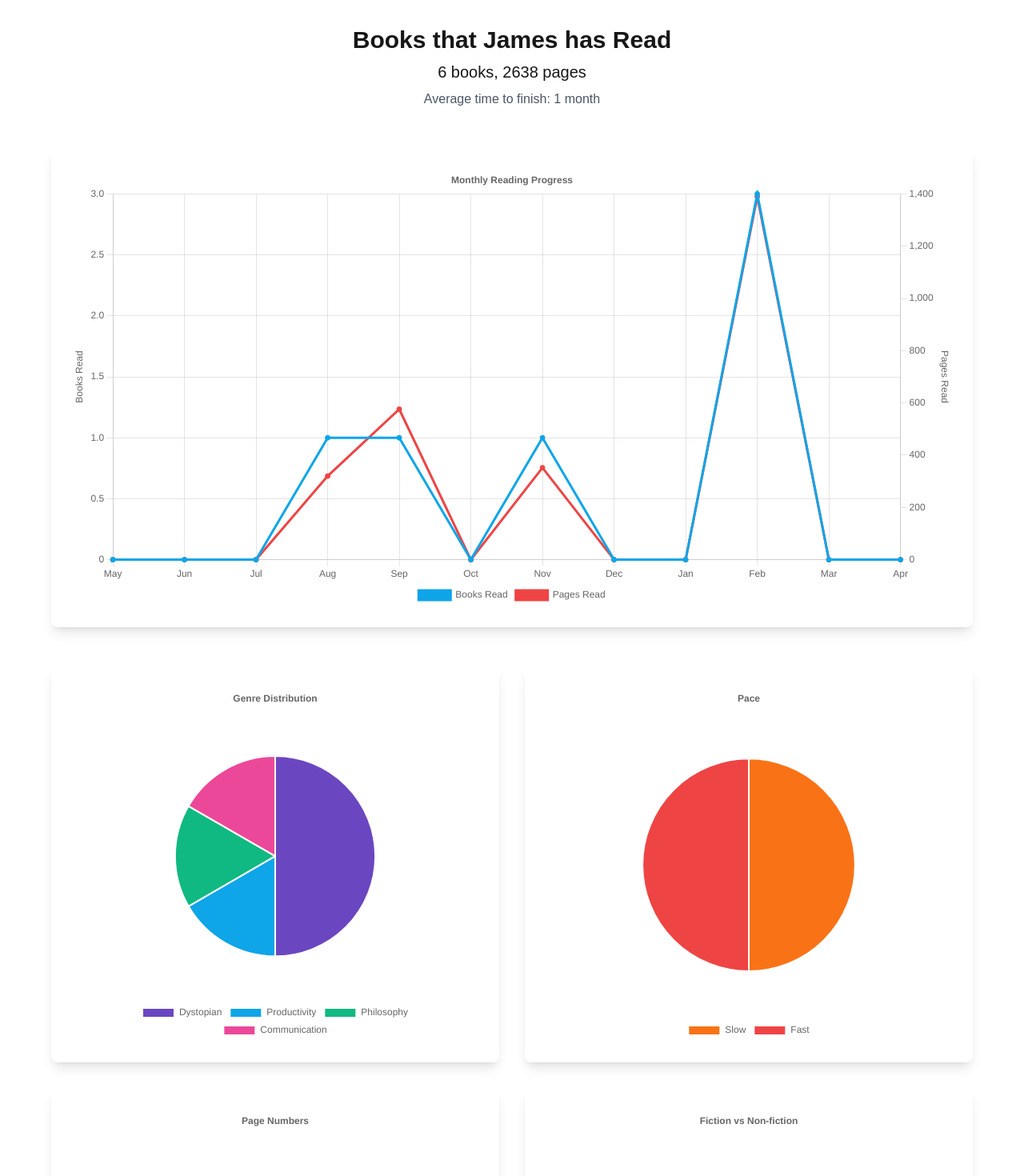
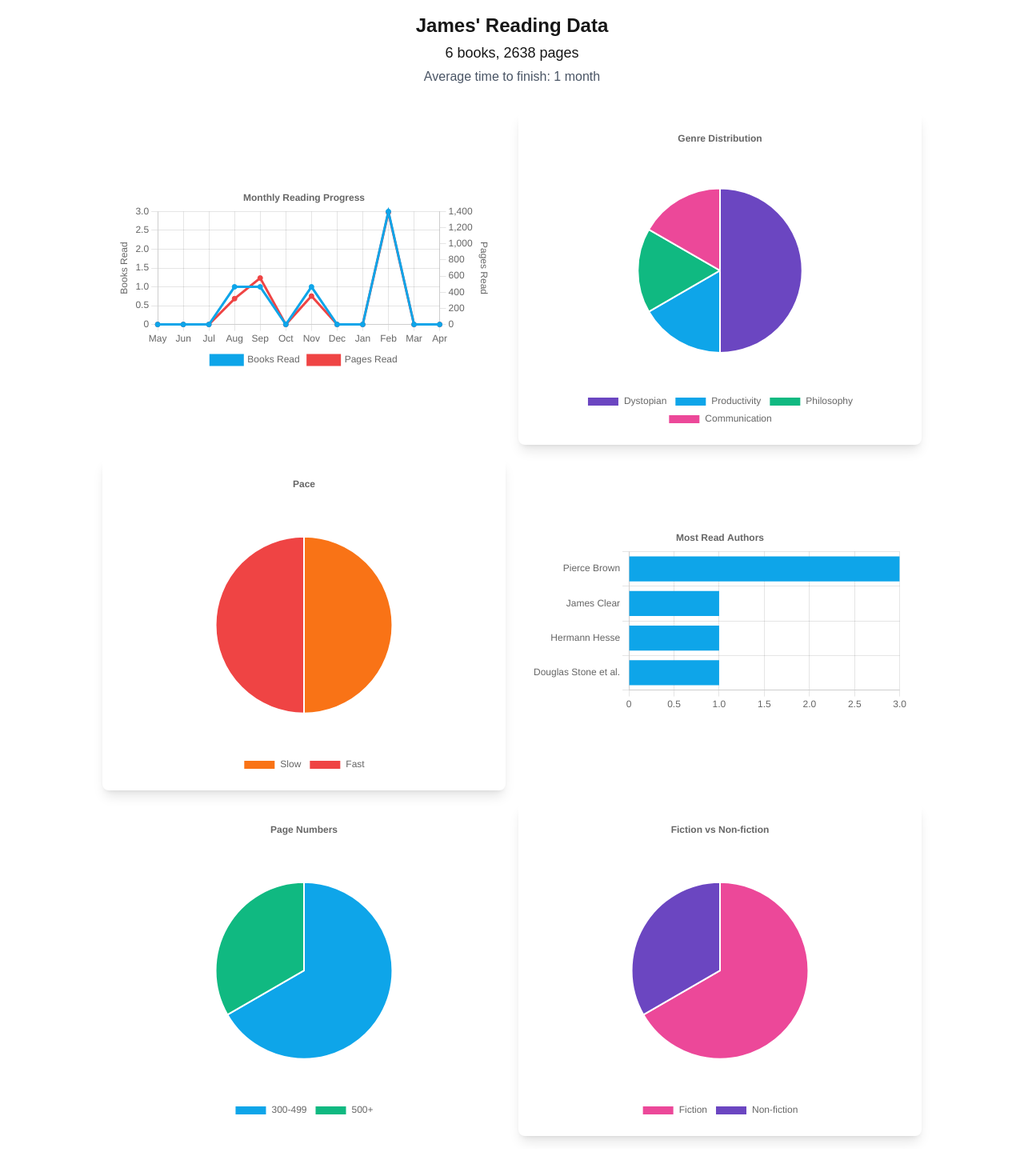
Before and after one commit to JamesMitofsky/reading-data-visualizer, a Next.js app: page / in a window 1280 px wide. Shown: the top 1470 px of the page at 80% size. After the commit the page ends 1436 px from the top, so only its background shows below. Built offline with nearby package versions, Linux system fonts and the light colour scheme.

Commit message:
Tweak placement and alignment

```diff
--- a/src/app/page.tsx
+++ b/src/app/page.tsx
@@ -69,7 +69,7 @@ export default function Home() {
 
   // Sort genres by count
   const sortedGenres = Object.entries(genreCounts)
-    .sort(([,a], [,b]) => b - a)
+    .sort(([, a], [, b]) => b - a)
     .reduce((obj: { [key: string]: number }, [key, value]) => {
       obj[key] = value;
       return obj;
@@ -161,13 +161,13 @@ export default function Home() {
 
   // Sort authors by count and take top 5
   const topAuthors = Object.entries(authorCounts)
-    .sort(([,a], [,b]) => b - a)
+    .sort(([, a], [, b]) => b - a)
     .slice(0, 5);
 
   const authorData = {
     labels: topAuthors.map(([author]) => author),
     datasets: [{
-      data: topAuthors.map(([,count]) => count),
+      data: topAuthors.map(([, count]) => count),
       backgroundColor: ['#0ea5e9'],
     }]
   };
@@ -229,17 +229,19 @@ export default function Home() {
   const monthText = averageMonths === 1 ? 'month' : 'months';
 
   return (
-    <div className="min-h-screen p-8 bg-white">
-      <main className="max-w-6xl mx-auto space-y-12">
+    <div className="min-h-screen p-4 bg-white">
+      <main className="max-w-5xl mx-auto space-y-8">
         <div className="text-center">
-          <h1 className="text-3xl font-bold mb-2">Books that James has Read</h1>
-          <p className="text-xl">{totalBooks} books, {totalPages} pages</p>
-          <p className="text-gray-600 mt-2">Average time to finish: {averageMonths} {monthText}</p>
+          <h1 className="text-2xl font-bold mb-1">James&apos; Reading Data</h1>
+          <p className="text-lg">{totalBooks} books, {totalPages} pages</p>
+          <p className="text-gray-600 mt-1">Average time to finish: {averageMonths} {monthText}</p>
         </div>
 
+        <div className="grid grid-cols-1 md:grid-cols-2 gap-4">
+
           {/* Books and Pages Over Time */}
-          <div className="md:col-span-2 bg-white rounded-lg shadow-lg p-6 flex items-center justify-center">
-            <div className="w-full">
+          <div className="p-4 flex items-center justify-center">
+            <div className="w-full" >
               <Line
                 data={monthlyData}
                 options={{
@@ -285,10 +287,10 @@ export default function Home() {
             </div>
           </div>
 
-        <div className="grid grid-cols-1 md:grid-cols-2 gap-8">
+
           {/* Genres Chart */}
-          <div className="bg-white rounded-lg shadow-lg p-6 flex items-center justify-center">
-            <div className="w-full max-w-md">
+          <div className="bg-white rounded-lg shadow-lg p-4 flex items-center justify-center">
+            <div className="w-full max-w-sm">
               <Pie
                 data={genreData}
                 options={{
@@ -308,8 +310,8 @@ export default function Home() {
           </div>
 
           {/* Pace Distribution */}
-          <div className="bg-white rounded-lg shadow-lg p-6 flex items-center justify-center">
-            <div className="w-full max-w-md">
+          <div className="bg-white rounded-lg shadow-lg p-4 flex items-center justify-center">
+            <div className="w-full max-w-sm">
               <Pie
                 data={paceData}
                 options={{
@@ -328,9 +330,27 @@ export default function Home() {
             </div>
           </div>
 
+           {/* Most Read Authors */}
+           <div className="p-4 flex items-center justify-center">
+            <div className="w-full" style={{ height: '250px' }}>
+              <Bar data={authorData} options={{
+                indexAxis: 'y',
+                plugins: {
+                  title: {
+                    display: true,
+                    text: 'Most Read Authors'
+                  },
+                  legend: {
+                    display: false
+                  }
+                }
+              }} />
+            </div>
+          </div>
+
           {/* Page Count Distribution */}
-          <div className="bg-white rounded-lg shadow-lg p-6 flex items-center justify-center">
-            <div className="w-full max-w-md">
+          <div className="p-4 flex items-center justify-center">
+            <div className="w-full max-w-sm">
               <Pie
                 data={pageCountData}
                 options={{
@@ -350,8 +370,8 @@ export default function Home() {
           </div>
 
           {/* Fiction/Non-fiction Split */}
-          <div className="bg-white rounded-lg shadow-lg p-6 flex items-center justify-center">
-            <div className="w-full max-w-md">
+          <div className="bg-white rounded-lg shadow-lg p-4 flex items-center justify-center">
+            <div className="w-full max-w-sm">
               <Pie
                 data={fictionData}
                 options={{
@@ -370,24 +390,6 @@ export default function Home() {
             </div>
           </div>
 
-          {/* Most Read Authors */}
-          <div className="bg-white rounded-lg shadow-lg p-6 flex items-center justify-center">
-            <div className="w-full">
-              <Bar data={authorData} options={{
-                indexAxis: 'y',
-                plugins: {
-                  title: {
-                    display: true,
-                    text: 'Most Read Authors'
-                  },
-                  legend: {
-                    display: false
-                  }
-                }
-              }} />
-            </div>
-          </div>
-
         </div>
       </main>
     </div>
```
Also changed, not shown: public/books-data.csv.
